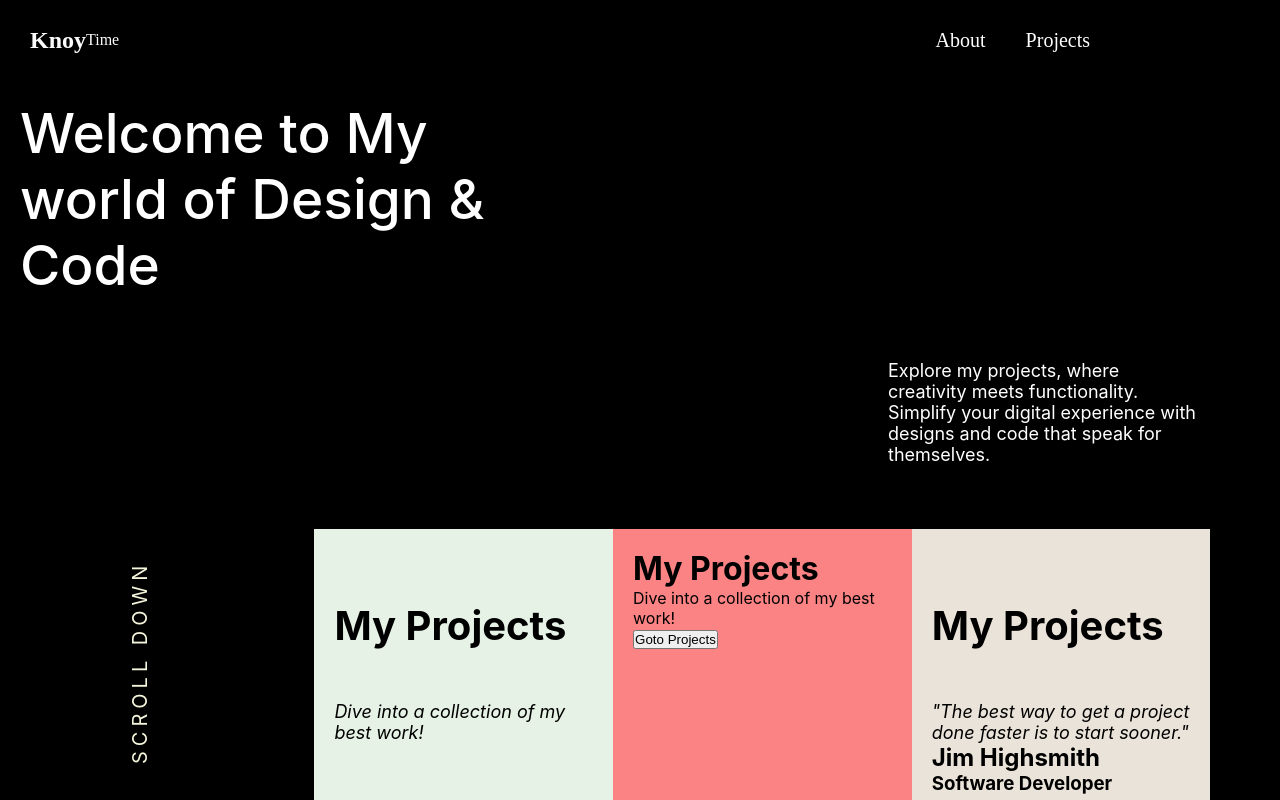
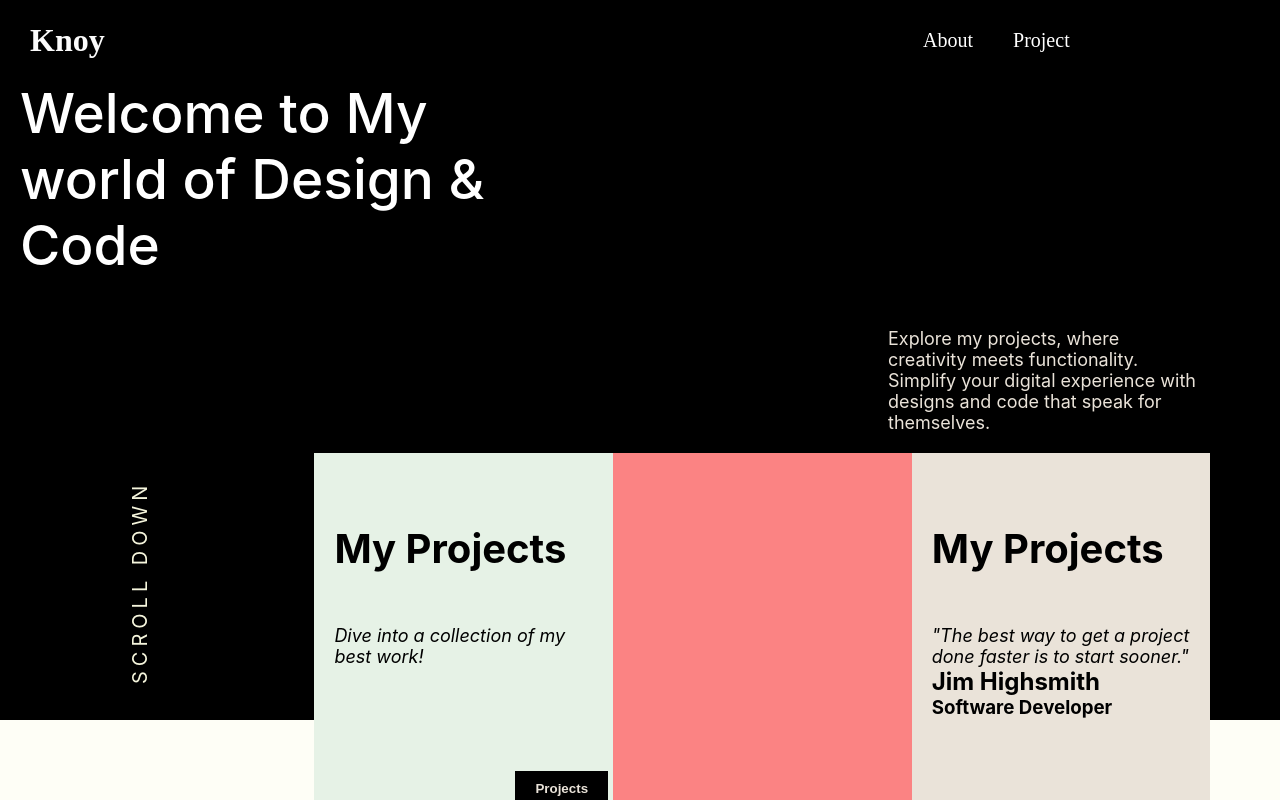
Before and after one commit to knoy00/Portfolio, a React (Create React App) app: page / in a window 1280 px wide. Shown: the top 800 px of the page. Built offline with nearby package versions, Linux system fonts and the light colour scheme.

Commit message:
Added Project Component

```diff
--- a/src/App.css
+++ b/src/App.css
@@ -6,3 +6,9 @@
 html {
   scroll-behavior: smooth;
 }
+
+*{
+  margin: 0;
+  padding: 0;
+  box-sizing: border-box;
+}
--- a/src/App.js
+++ b/src/App.js
@@ -2,6 +2,8 @@ import React from "react";
 import Navbar from "./Components/Navbar.js";
 import Hero from "./Components/Hero.js";
 import About from "./Components/About.js";
+import Project from "./Components/Poject.js";
+
 import './App.css';
 
 function App() {
@@ -10,6 +12,8 @@ function App() {
       <Navbar />
       <Hero />
       <About />
+      <Project />
+
     </div>
   );
 }
--- a/src/Components/About.css
+++ b/src/Components/About.css
@@ -28,7 +28,7 @@ html {
 
 .about_header span{
     background-color: #000000;
-    color: #fefef6;
+    color: #eae3d9;
     padding: 10px;
     font-style: italic;
 }
--- a/src/Components/Hero.css
+++ b/src/Components/Hero.css
@@ -14,6 +14,7 @@
     position: relative;
     transition: .4s ease-in-out;
     scroll-behavior: smooth;
+    padding-top: 10vh;
 }
 
 /* Add this in Navbar.css, About.css, or a new global.css */
@@ -32,8 +33,10 @@ html {
 .hero_content{
     margin-left: 70%;
     width: 25%;
-    margin-top: 5%;
+    margin-top: 4%;
     font-size: 18px;
+    padding-bottom: 20px;
+    color: #eae3d9;
 }
 
 .hero_scroll{
@@ -51,7 +54,7 @@ html {
     position: absolute;
     width: 70%;
     height: 60vh;
-    margin-top: 5%;
+    margin-top: 0%;
     margin-left: 23%;
     display: flex;
     align-items: center;
--- a/src/Components/Hero.js
+++ b/src/Components/Hero.js
@@ -18,9 +18,7 @@ function Hero(){
                 </div>
 
                 <div className='section_2'>
-                    <h1>My Projects</h1>
-                    <p>Dive into a collection of my best work!</p>
-                    <button>Goto Projects</button>
+                    <img />
                 </div>
 
                 <div className='section_3'>
--- a/src/Components/Navbar.css
+++ b/src/Components/Navbar.css
@@ -2,7 +2,6 @@
     margin: 0;
     padding: 0;
     box-sizing: border-box;
-    scroll-behavior: smooth;
 }
 .navbar{
     width: 100%;
@@ -14,6 +13,8 @@
     font-family: 'Poppins';
     padding: 10px 30px;
     scroll-behavior: smooth;
+    position: fixed;
+    z-index: 100;
 }
 
 .nav_links{
@@ -34,8 +35,9 @@
     list-style: none;
 }
 
-.nav_links ul li a {
+.nav_links ul li a, li .link{
     text-decoration: none;
     font-size: 20px;
     color: #ffffff;
+    cursor: pointer;
 }
--- a/src/Components/Navbar.js
+++ b/src/Components/Navbar.js
@@ -13,17 +13,19 @@ function Navbar(){
     return(
         <div className="navbar">
             <div className="nav_logo">
-                <h2>Knoy</h2>
+                <h1>Knoy</h1>
             </div>
 
             <div className="time">
-                Time
+
             </div>
 
             <div className="nav_links">
                 <ul>
-                    <li><Link to="About" spy={true} smooth={true} offset={0} duration={1000} onClick={closeMenu}>About</Link></li>
-                    <li><a href="">Projects</a></li>
+                    <li><Link to="About" spy={true} smooth={true} offset={-100} duration={1000} onClick={closeMenu}>About</Link></li>
+
+                    <li><Link to="Project" spy={true} smooth={true} offset={-100} duration={1000} onClick={closeMenu}>Project</Link></li>
+
                 </ul>
             </div>
         </div>
--- /dev/null
+++ b/src/Components/Poject.js
@@ -0,0 +1,14 @@
+import React from "react";
+import { Link } from "react-scroll";
+
+import './Project.css';
+
+function Project(){
+    return(
+        <div className="project" id="Project">
+
+        </div>
+    )
+}
+
+export default Project;
--- /dev/null
+++ b/src/Components/Project.css
@@ -0,0 +1,5 @@
+.project{
+    width: 100%;
+    height: 100vh;
+    background-color: #000000;
+}
```
